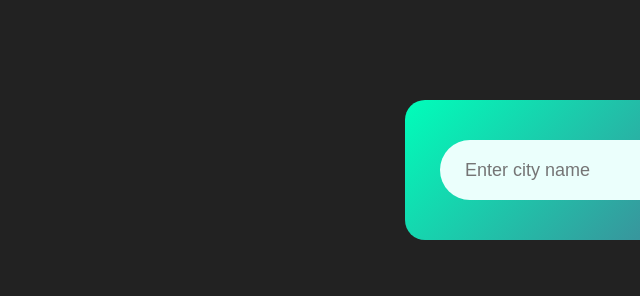
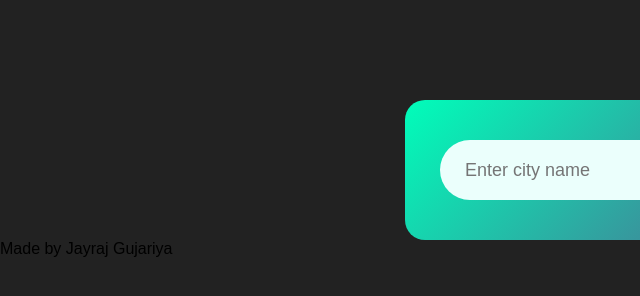
Before and after one commit to JayrajGujariya/WeatherApp, a plain HTML site: page index.html in a window 1280 px wide. Shown: the full height of the page, 0-640 px from the left. Drawn offline with Linux system fonts and the light colour scheme.

Commit message:
new footer added

```diff
--- a/index.html
+++ b/index.html
@@ -51,6 +51,11 @@
         </div>
       </div>
     </div>
+    <footer>
+      <div class="copyright">
+        <p>Made by Jayraj Gujariya</p>
+    </div>
+    </footer>
     <script src="index.js"></script>
   </body>
 </html>
```
